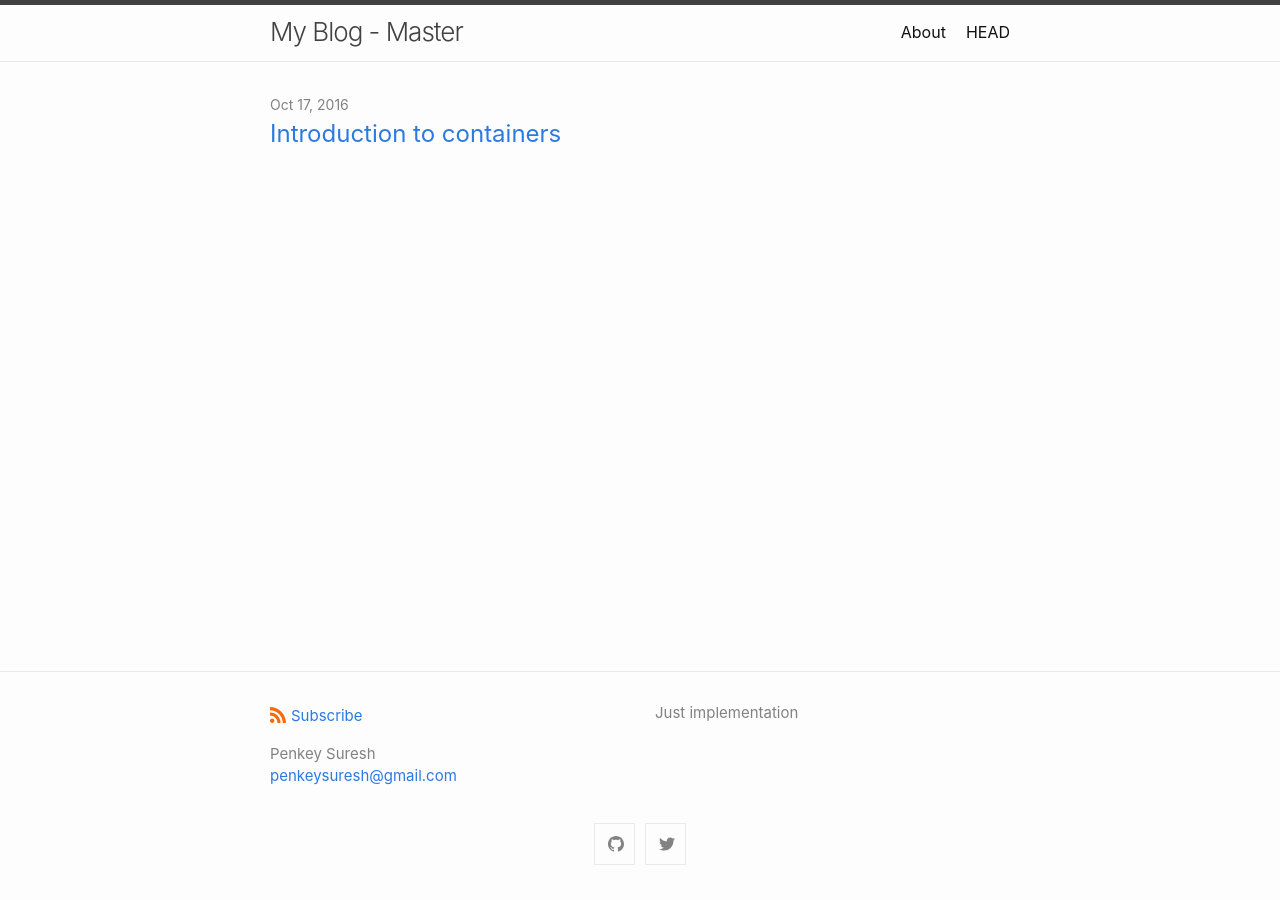
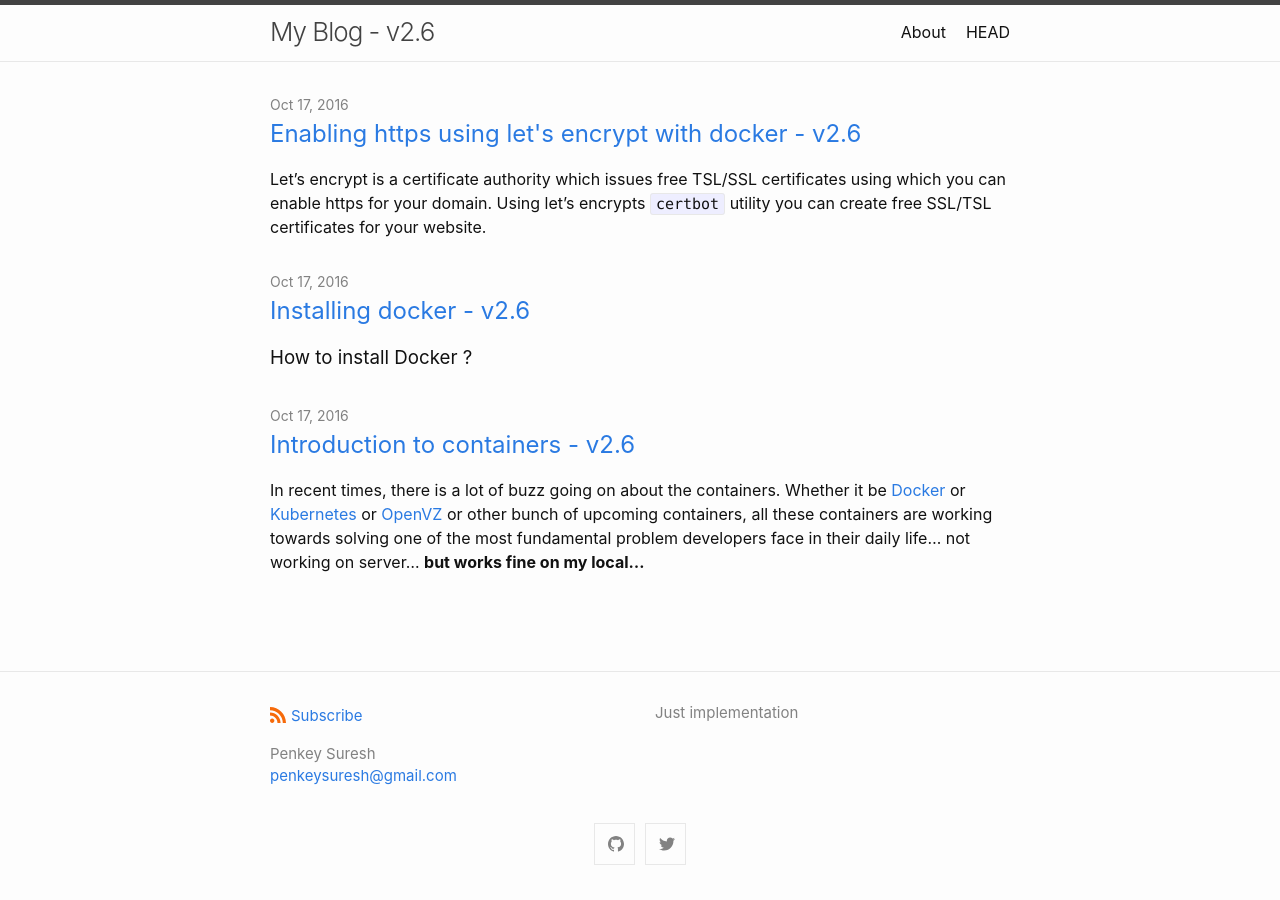
Before and after one commit to penkeysuresh/minima-blog, a Jekyll site: the page built from index.md, in a window 1280 px wide. Built offline with Jekyll 4.4.1, drawn with Linux system fonts in a browser that asks for light colours.

Commit message:
adding posts

```diff
--- a/_config.yml
+++ b/_config.yml
@@ -1,12 +1,13 @@
-title: My Blog - Master
+title: My Blog - v2.6
 author:
   name: Penkey Suresh
   email: penkeysuresh@gmail.com
 description: > # this means to ignore newlines until "show_excerpts:"
   Just implementation
 
-show_excerpts: false # set to true to show excerpts on the homepage
+show_excerpts: true # set to true to show excerpts on the homepage
 
+permalink: /:title
 baseurl: "v2.6"
 # Minima date format
 minima:
--- a/_posts/2016-10-17-introduction-to-containers.md
+++ b/_posts/2016-10-17-introduction-to-containers.md
@@ -1,6 +1,6 @@
 ---
 layout: post
-title:  "Introduction to containers"
+title:  "Introduction to containers - v2.6"
 date:   2016-10-17 17:04:38 +0530
 categories: docker, all
 tags: docker
--- /dev/null
+++ b/_posts/2016-10-20-installing-docker.md
@@ -0,0 +1,36 @@
+---
+layout: post
+title:  "Installing docker - v2.6"
+date:   2016-10-17 17:04:38 +0530
+categories: docker, all
+tags: docker
+---
+### How to install Docker ?
+
+* #### On vanilla ubuntu instance
+There are many ways to install docker on your linux machine. Easiest way probably is to run this command on your terminal
+
+                    curl -sSL https://get.docker.com/ | sh
+
+This will download and run the script present on [get.docker.com](https://get.docker.com/) which will install docker on your machine.
+
+* #### Installing manually on ubuntu
+If you are cautious about third party scripts, you can install docker manually on your ubuntu instance by following the this process that is outlined [in docker documentation](https://docs.docker.com/engine/installation/linux/ubuntulinux/). Below is a handy script that does exactly the same that is outlined on that page.
+            <script src="https://gist.github.com/penkeysuresh/f248ae77e26b6474de27f0a9c9093718.js"></script>
+
+* #### On Amazon Linux AMI instance
+Amazon has built in package manager ``yum`` which makes it easier to install docker on Amazon Linux AMI instance. Below is the simple command that's install docker
+
+                    sudo yum install -y docker
+
+### Create a docker group
+
+Docker always runs as root and can be accessed via sudo. For all the cases it is advised to create a group docker and add it to sudo and add your user to docker group instead of using sudo every time.
+
+Create docker group using
+
+                    sudo groupadd docker
+
+Add your user to docker group using
+
+                    sudo usermod -aG docker $(whoami)
--- /dev/null
+++ b/_posts/2016-10-23-how-to-enable-https-on-nginx-with-docker-and-let's-encrypt.md
@@ -0,0 +1,55 @@
+---
+layout: post
+title:  "Enabling https using let's encrypt with docker - v2.6"
+date:   2016-10-17 17:04:38 +0530
+categories: docker, all
+tags: docker, nginx, https
+---
+Let's encrypt is a certificate authority which issues free TSL/SSL certificates using which you can enable https for your domain. Using let's encrypts ``certbot`` utility you can create free SSL/TSL certificates for your website.
+
+In this tutorial we'll use let's encrypt to generate and install certificates on nginx inside docker container there by enabling https. Before continuing please make you have a registered domain and the ``A Record`` of the domain points to a server where you want to set-up your application
+
+### Step : 1
+
+Based on what version your server is running your certbot installation will be different. You can check how to install certbot for a combination of server-OS on [certbot's website](https://certbot.eff.org/).
+
+For simplicity we'll use nginx with ubuntu 16.04 as server and OS. Run this command to install certbot client
+
+        sudo apt-get install -y letsencrypt
+
+
+### Step : 2
+
+Install nginx on your server and configure it for certbot client. This will install and start nginx default site on port 80. You should be able to see nginx default page when you visit your domain after this.
+
+        sudo apt-get install -y nginx
+
+Now edit the default nginx configuration for certbot to include ~ /.well-known location block.
+
+Open the default nginx configuration ``sudo vi /etc/nginx/sites-available/default`` and add below block
+
+    server {
+        ...
+
+        location ~ /.well-known {
+                allow all;
+        }
+
+        ...
+    }
+
+### Step : 3
+
+Generate certificates using below command. Be sure to replace example.com, www.example.com with your registered domain name. Enter your email and domain names if prompted.
+
+        sudo letsencrypt certonly --webroot -w /usr/share/nginx/html -d example.com -d www.example.com
+
+
+### Step : 3.1 (optional)
+
+Create a strong Diffie-Hellman Group
+
+        sudo openssl dhparam -out /etc/ssl/certs/dhparam.pem 2048
+
+### Step : 4
+Stop the nginx. And build your docker container. Since we are using nginx to make the site https you'll have to add nginx to your
```
